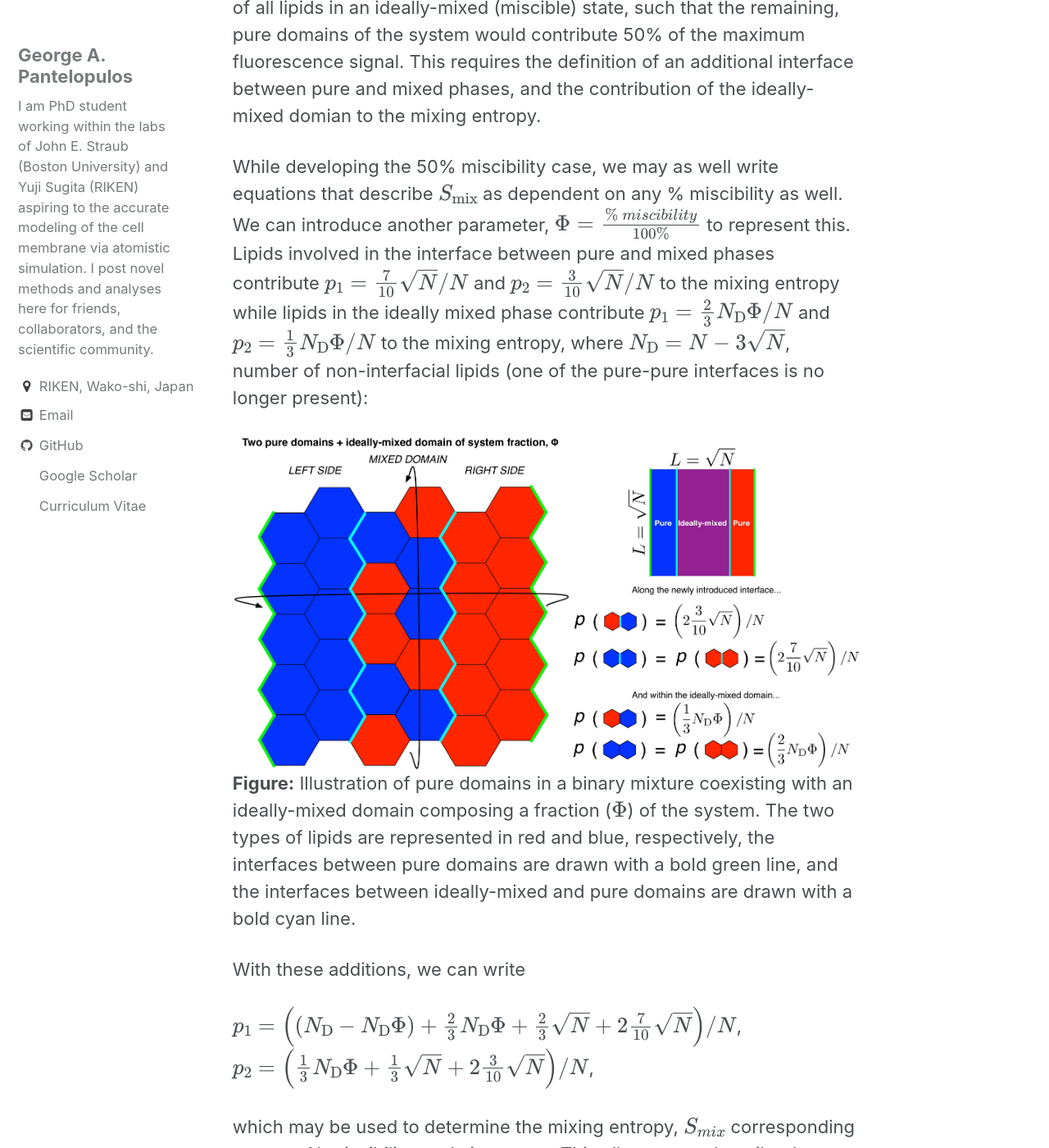
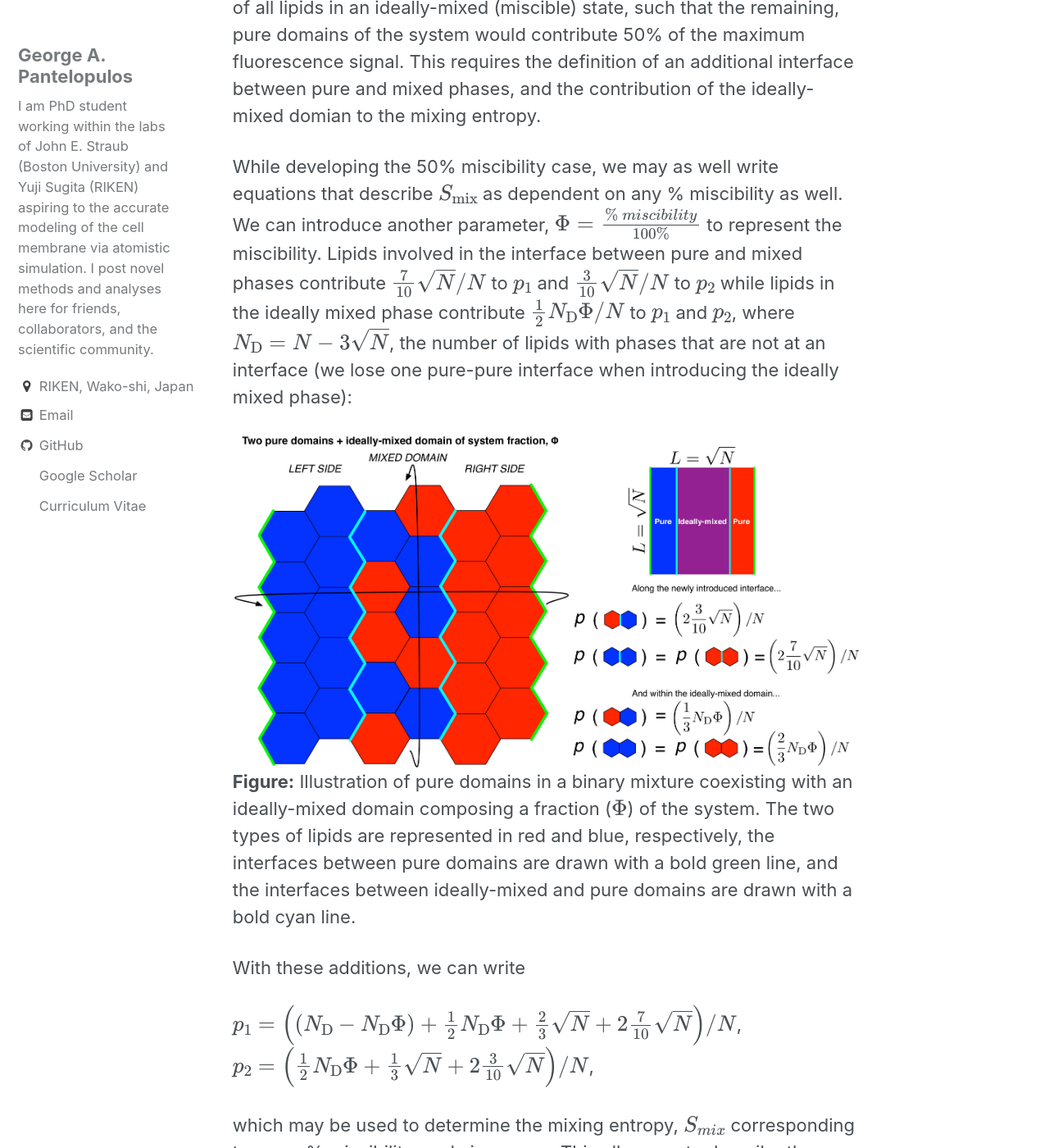
Before and after one commit to gpantel/gpantel.github.io, a Jekyll site: the page built from _posts/2017-08-30-misciblitypoint.markdown, in a window 1280 px wide and 1400 px high, scrolled down 4107 px. Shown: the whole window at 82% size. Built offline with Jekyll 4.4.1, drawn with Linux system fonts in a browser that asks for light colours; formulas are drawn with MathJax 3; some of the changed text lies outside the part shown.

Commit message:
Another update for miscibility

```diff
--- a/_posts/2017-08-30-misciblitypoint.markdown
+++ b/_posts/2017-08-30-misciblitypoint.markdown
@@ -44,15 +44,15 @@ In a phase separation in which the two domains are truly pure, the only contribu
 
 To determine the mixing entropy of a system at 50% miscibility, or more precisely, where the system should be expected to exhibit 50% of its maximum fluorescence, we add in a background "phase" consisting 50% of all lipids in an ideally-mixed (miscible) state, such that the remaining, pure domains of the system would contribute 50% of the maximum fluorescence signal. This requires the definition of an additional interface between pure and mixed phases, and the contribution of the ideally-mixed domian to the mixing entropy.
 
-While developing the 50% miscibility case, we may as well write equations that describe $$S_\mathrm{mix}$$ as dependent on any % miscibility as well. We can introduce another parameter, $$\Phi = \frac{\%\ miscibility}{100\%}$$ to represent this. Lipids involved in the interface between pure and mixed phases contribute $$p_1 = \frac{7}{10}\sqrt{N}/N$$ and $$p_2 = \frac{3}{10}\sqrt{N}/N$$ to the mixing entropy while lipids in the ideally mixed phase contribute $$p_1 = \frac{2}{3}N_\mathrm{D}\Phi/N$$ and $$p_2 = \frac{1}{3}N_\mathrm{D}\Phi/N$$ to the mixing entropy, where $$N_\mathrm{D} = N - 3\sqrt{N}$$, number of non-interfacial lipids (one of the pure-pure interfaces is no longer present):
+While developing the 50% miscibility case, we may as well write equations that describe $$S_\mathrm{mix}$$ as dependent on any % miscibility as well. We can introduce another parameter, $$\Phi = \frac{\%\ miscibility}{100\%}$$ to represent the miscibility. Lipids involved in the interface between pure and mixed phases contribute $$\frac{7}{10}\sqrt{N}/N$$ to $$p_1$$ and $$\frac{3}{10}\sqrt{N}/N$$ to $$p_2$$ while lipids in the ideally mixed phase contribute $$\frac{1}{2}N_\mathrm{D}\Phi/N$$ to $$p_1$$ and $$p_2$$, where $$N_\mathrm{D} = N - 3\sqrt{N}$$, the number of lipids with phases that are not at an interface (we lose one pure-pure interface when introducing the ideally mixed phase):
 
 ![Pure Interface Cartoon]({{ site.url }}/assets/Membrane/ImpureDomainAddition.jpg)
 **Figure:** Illustration of pure domains in a binary mixture coexisting with an ideally-mixed domain composing a fraction ($$\Phi$$) of the system. The two types of lipids are represented in red and blue, respectively, the interfaces between pure domains are drawn with a bold green line, and the interfaces between ideally-mixed and pure domains are drawn with a bold cyan line.
 
 With these additions, we can write
 
-$$p_1 = \left( \left(N_\mathrm{D} - N_\mathrm{D}\Phi \right) + \frac{2}{3}N_\mathrm{D}\Phi + \frac{2}{3}\sqrt{N} + 2 \frac{7}{10}\sqrt{N} \right) / N$$,
-$$p_2 = \left( \frac{1}{3}N_\mathrm{D}\Phi + \frac{1}{3}\sqrt{N} + 2 \frac{3}{10}\sqrt{N} \right) / N$$,
+$$p_1 = \left( \left(N_\mathrm{D} - N_\mathrm{D}\Phi \right) + \frac{1}{2}N_\mathrm{D}\Phi + \frac{2}{3}\sqrt{N} + 2 \frac{7}{10}\sqrt{N} \right) / N$$,
+$$p_2 = \left( \frac{1}{2}N_\mathrm{D}\Phi + \frac{1}{3}\sqrt{N} + 2 \frac{3}{10}\sqrt{N} \right) / N$$,
 
 which may be used to determine the mixing entropy, $$S_{mix}$$ corresponding to some % miscibility, and vice-versa. This allows us to describe the "extent of mixing" of these systems in a way that is easy to conceptualize, and is directly relateable to experiment, from the results of lipid bilayer simulations.
 
@@ -65,6 +65,8 @@ Last, for fun, let's see what the pure domain separation and the 50% miscibility
 For more details on finite size effects in lipid bilayer phase separation, I urge you to read our recent work in JCP:
 G.A. Pantelopulos, T. Nagai, A. Bandara, A. Panahi, & J.E. Straub "Critical size dependence of domain formation observed in coarse-grained simulations of bilayers composed of ternary lipid mixtures," *J. Chem. Phys.*  **147**, 095101 (2017)
 
+Also, a special thank you to Tetsuro Nagai for helpful discussion about this post.
+
 References:
 1. O. Bakht, P. Pathak, & E. London "Effect of the Structure of Lipids Favoring Disordered Domain Formation on the Stability of Cholesterol-Containing Ordered Domains (Lipid Rafts): Identification of Multiple Raft-Stabilization Mechanisms.," *Biophys. J.* **93**, 4307–4318 (2007).
 2. Megha, O. Bakht, & E. London "Cholesterol precursors stabilize ordinary and ceramide-rich ordered lipid domains (lipid rafts) to different degrees: Implications for the bloch hypothesis and sterol biosynthesis disorders," *J. Biol. Chem.* **281**, 21903–21913 (2006).
```
